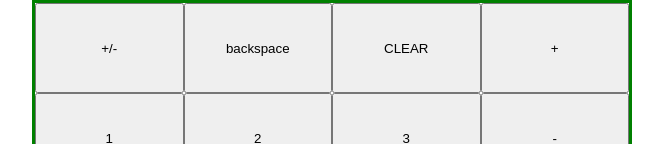
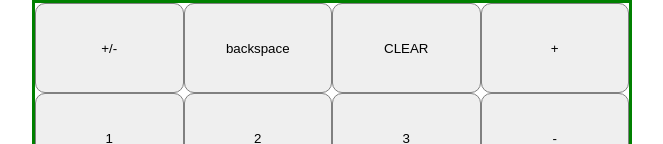
Before and after one commit to md0805gg/Calculator, a plain HTML site: page index.html in a window 1280 px wide. Shown: the part 656-800 px from the top of the page, 308-971 px from the left. Drawn offline with Linux system fonts and the light colour scheme.

Commit message:
CSS: Add button border radius

```diff
--- a/styles.css
+++ b/styles.css
@@ -51,6 +51,8 @@ body {
 button {
   height: 1/5;
   width: 25%;
+  border: solid 1px grey;
+  border-radius: 10px;
 }
 
 .button-operate {
```
